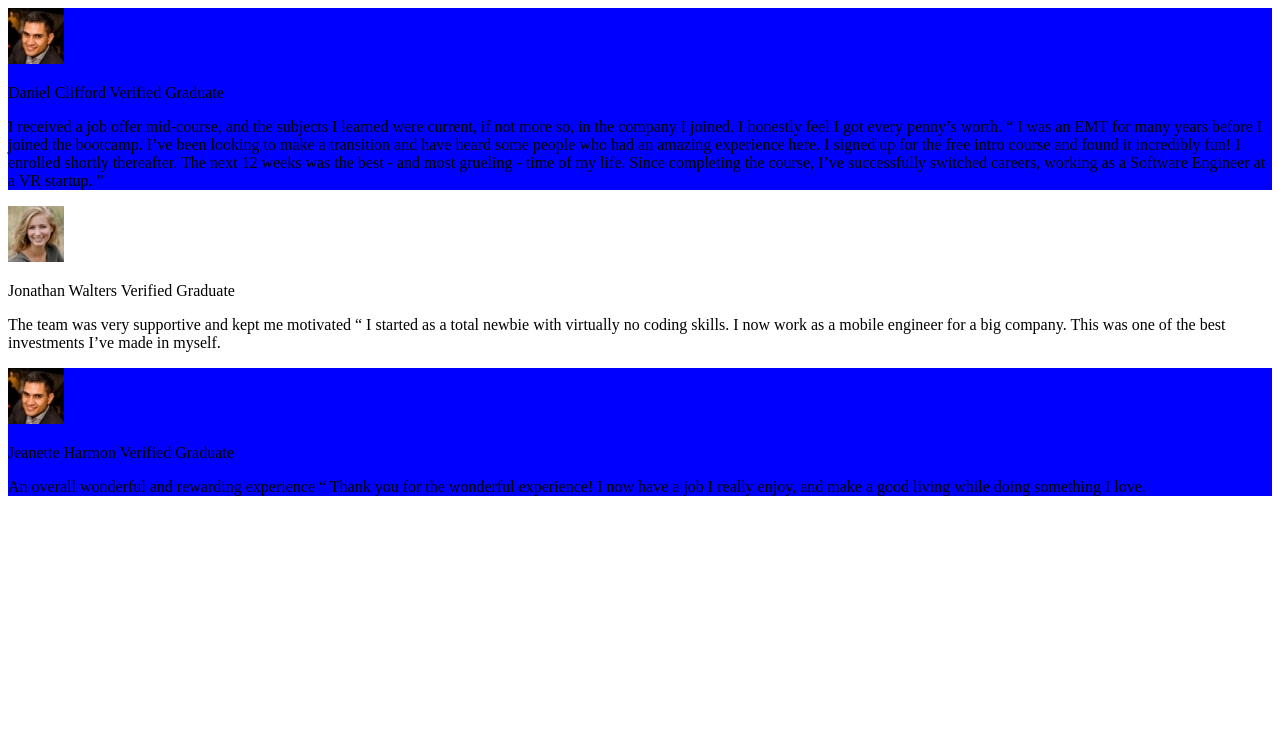
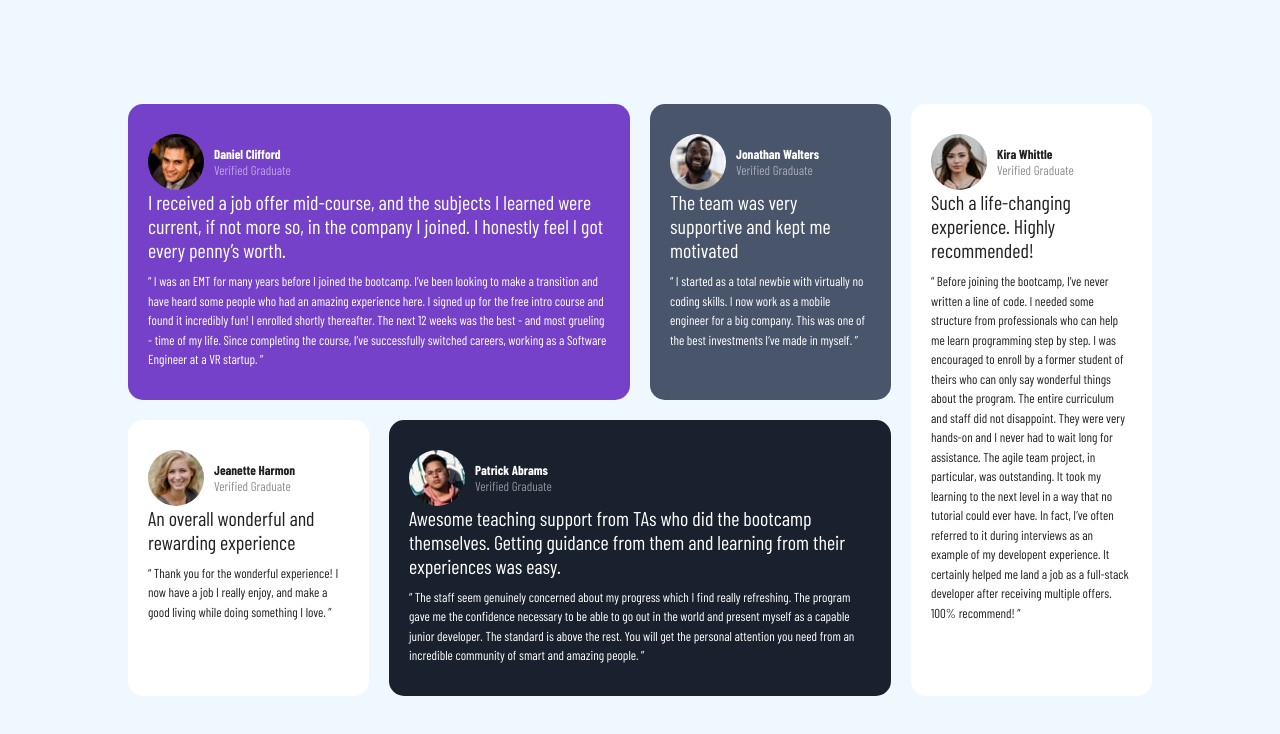
Before and after one commit to devshakie/HTML-CSS, a plain HTML site: page assignment4/flex.html in a window 1280 px wide. Drawn offline with nearby package versions, Linux system fonts and the light colour scheme; a web font is replaced by a local one.

Commit message:
assignment on grid

```diff
--- a/assignment4/flex.css
+++ b/assignment4/flex.css
@@ -1,3 +1,106 @@
-.blue{
-    background-color: blue;
+@import url('https://fonts.googleapis.com/css2?family=Barlow+Condensed:ital,wght@0,100;0,200;0,300;0,400;0,500;0,600;0,700;0,800;0,900;1,100;1,200;1,300;1,400;1,500;1,600;1,700;1,800;1,900&display=swap');
+
+*, *::before, *::after{
+    padding: 0;
+    margin: 0;
+    box-sizing: border-box;
 }
+body{
+    font-size: 13px;
+    display: flex;
+    justify-content: center;
+    align-items: center;
+    min-height: 100vh;
+    background-color: aliceblue;
+    font-family: 'Barlow Condensed', sans-serif;
+
+}
+main{
+    display: grid;
+
+    grid-template-columns:repeat(4, 1fr);
+    grid-template-rows: 1fr,1fr,1fr;
+    grid-gap:20px;
+    padding-left: 8rem;
+    padding-right: 8rem;
+    width: 1440px;
+
+}
+.card{
+    display: flex;
+    flex-direction: column;
+    padding: 30px 20px;
+    background-color: rgb(123, 71, 206);
+    border-radius: 15px;
+
+}
+.card_head{
+ display: flex;
+ align-items: center;
+ color: white;
+
+}
+.card_head img{
+    border-radius: 50%;
+    margin-right: 10px;
+}
+ .card_user .name{
+    font-weight: 900;
+    font-weight: 15px;
+}
+.title{
+    opacity: 0.5;
+}
+.card_heading{
+    color: #fff;
+    margin-bottom: 10px;
+    font-size: 20px;
+
+}
+.card_detail{
+color: #fff;
+line-height: 1.5;
+
+}
+.card1{
+    grid-column: 1/3;
+    grid-row:1/2;
+    background-color: hsl(263, 55%, 52%);
+}
+.card2{
+    grid-column: 3/4;
+    background-color:  hsl(217, 19%, 35%);
+}
+.card3{
+    grid-column: 4/5;
+    grid-row: 1/3;
+
+}
+.card4{
+    grid-column:1/2;
+    grid-row:2/3 ;
+    background-color: hsl(0, 0%, 100%);
+    color: black;
+}
+.card5{
+    grid-column: 2/4;
+    background-color: hsl(219, 29%, 14%);
+
+
+}
+#white{
+
+    background-color: #fff !important;
+}
+ .card3 .card_heading,
+ .card3 .card_head,
+ .card3 .card_detail,
+ .card4 .card_heading,
+ .card4 .card_head,
+ .card4 .card_detail{
+    color:#222 ;
+ }
+ img{
+
+
+ }
--- a/assignment4/flex.html
+++ b/assignment4/flex.html
@@ -3,44 +3,132 @@
   <head>
     <meta charset="UTF-8" />
     <meta name="viewport" content="width=device-width, initial-scale=1.0" />
-    <title>flex</title>
-    <link rel="stylesheet" href="flex.css" />
+    <!-- displays site properly based on user's device -->
+
+    <link
+      rel="icon"
+      type="image/png"
+      sizes="32x32"
+      href="./images/favicon-32x32.png"
+    />
+
+    <title>Flex</title>
+    <link rel="stylesheet" href="flex.css">
   </head>
   <body>
     <main>
-      <div class="blue">
-        <img src="./images/image-daniel.jpg" alt="daniel" />
-        <p>Daniel Clifford Verified Graduate</p>
-        <p>
-          I received a job offer mid-course, and the subjects I learned were
-          current, if not more so, in the company I joined. I honestly feel I
-          got every penny’s worth. “ I was an EMT for many years before I joined
-          the bootcamp. I’ve been looking to make a transition and have heard
-          some people who had an amazing experience here. I signed up for the
-          free intro course and found it incredibly fun! I enrolled shortly
-          thereafter. The next 12 weeks was the best - and most grueling - time
-          of my life. Since completing the course, I’ve successfully switched
-          careers, working as a Software Engineer at a VR startup. ”
-        </p>
-      </div>
-      <div class="grey">
-        <img src="./images/image-jeanette.jpg" alt="jonathan" />
-        <p>Jonathan Walters Verified Graduate</p>
-        <p>
-          The team was very supportive and kept me motivated “ I started as a
-          total newbie with virtually no coding skills. I now work as a mobile
-          engineer for a big company. This was one of the best investments I’ve
-          made in myself.
-        </p>
-      </div>
-      <div class="blue">
-        <img src="./images/image-daniel.jpg" alt="daniel" />
-        <p>Jeanette Harmon Verified Graduate</p>
-        <p>
-            An overall wonderful and rewarding experience “ Thank you for the wonderful experience! I now have a job I really enjoy, and make a good living while doing something I love.
-        </p>
+      <article class="card card1">
+        <div class="card_head">
+          <img src="./images/image-daniel.jpg" alt="Daniel Clifford" />
+          <div class="card_user">
+            <div class="name">Daniel Clifford</div> <!-- Separate div for name -->
+            <p class="title">Verified Graduate</p> <!-- Separate p for title -->
+          </div>
         </div>
+        <div class="card_heading">
+          I received a job offer mid-course, and the
+          subjects I learned were current, if not more so, in the company I joined. I
+          honestly feel I got every penny’s worth.
+        </div>
+        <div>
+          <p class="card_detail">
+            “ I was an EMT for many years
+            before I joined the bootcamp. I’ve been looking to make a transition and
+            have heard some people who had an amazing experience here. I signed up for
+            the free intro course and found it incredibly fun! I enrolled shortly
+            thereafter. The next 12 weeks was the best - and most grueling - time of my
+            life. Since completing the course, I’ve successfully switched careers,
+            working as a Software Engineer at a VR startup. ”
+          </p>
+        </div>
+      </article>
+
+
+      <article class="card card2">
+        <div class="card_head">
+          <img src="./images/image-jonathan.jpg" alt="Jonathan Walters" />
+          <div class="card_user">
+            <div class="name">Jonathan Walters</div>
+              <p class="title">Verified Graduate</p>
+            </div>
+          </div>
+          <div class="card_heading">The team was very supportive and kept me motivated </div>
+          <div>
+            <p class="card_detail">“ I started as a
+              total newbie with virtually no coding skills. I now work as a mobile
+              engineer for a big company. This was one of the best investments I’ve made
+              in myself. ”</p>
+          </div>
+        </div>
+      </article>
+
+
+      <article class="card card3" id="white">
+        <div class="card_head">
+          <img src="./images/image-kira.jpg" alt="Kira Whittle " />
+          <div class="card_user">
+            <div class="name">Kira Whittle </div>
+              <p class="title">Verified Graduate</p>
+            </div>
+          </div>
+          <div class="card_heading">Such a life-changing experience. Highly
+            recommended!</div>
+          <div>
+            <p class="card_detail">“ Before joining the bootcamp, I’ve never written a line of
+              code. I needed some structure from professionals who can help me learn
+              programming step by step. I was encouraged to enroll by a former student of
+              theirs who can only say wonderful things about the program. The entire
+              curriculum and staff did not disappoint. They were very hands-on and I never
+              had to wait long for assistance. The agile team project, in particular, was
+              outstanding. It took my learning to the next level in a way that no tutorial
+              could ever have. In fact, I’ve often referred to it during interviews as an
+              example of my developent experience. It certainly helped me land a job as a
+              full-stack developer after receiving multiple offers. 100% recommend! ”</p>
+          </div>
+        </div>
+      </article>
+      <article class="card card4" >
+        <div class="card_head">
+          <img src="./images/image-jeanette.jpg" alt="Jeanette Harmon" />
+          <div class="card_user">
+            <div class="name">Jeanette Harmon</div>
+              <p class="title"> Verified Graduate</p>
+            </div>
+          </div>
+          <div class="card_heading">An overall wonderful and
+            rewarding experience </div>
+          <div>
+            <p class="card_detail">“ Thank you for the wonderful experience! I now have a
+              job I really enjoy, and make a good living while doing something I love. ”</p>
+          </div>
+        </div>
+      </article>
+      <article class="card card5">
+        <div class="card_head">
+          <img src="./images/image-patrick.jpg" alt="Patrick Abrams" />
+          <div class="card_user">
+            <div class="name">Patrick Abrams</div>
+              <p class="title"> Verified Graduate</p>
+            </div>
+          </div>
+          <div class="card_heading">Awesome teaching support from TAs who did
+            the bootcamp themselves. Getting guidance from them and learning from their
+            experiences was easy. </div>
+          <div>
+            <p class="card_detail">“ The staff seem genuinely concerned about my progress
+              which I find really refreshing. The program gave me the confidence necessary
+              to be able to go out in the world and present myself as a capable junior
+              developer. The standard is above the rest. You will get the personal
+              attention you need from an incredible community of smart and amazing people.
+              ”</p>
+          </div>
+        </div>
+      </article>
 
     </main>
+
+
+
+    </div>
   </body>
 </html>
--- a/assignment5/flexbox.css
+++ b/assignment5/flexbox.css
@@ -85,7 +85,6 @@ ul{
 
  }
  .images{
-
     display: flex;
     flex-direction: row;
     margin-top: 40px;
```
Also changed, not shown: assignment4/images/bg-pattern-quotation.svg (added), assignment4/images/favicon-32x32.png (added), assignment4/images/image-kira.jpg (added), assignment4/images/image-patrick.jpg (added).
